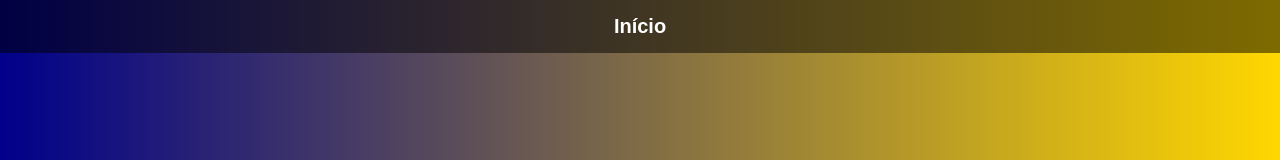
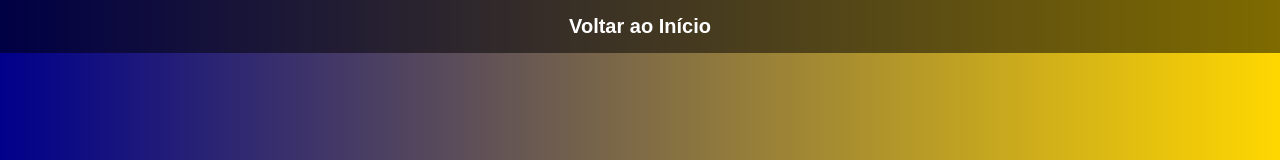
Before and after one commit to Mechph/petShop-Front, a React (Vite) app in the folder petShop-design-ponte/: page /login in a window 1280 px wide. Shown: the top 160 px of the page. Built offline with nearby package versions, Linux system fonts and the light colour scheme.

Commit message:
Update Login.jsx

```diff
--- a/petShop-design-ponte/src/pages/Login/Login.jsx
+++ b/petShop-design-ponte/src/pages/Login/Login.jsx
@@ -7,7 +7,7 @@ const Login = () => {
 <div>
 <nav className="navbar">
         <ul className="nav-list">
-          <li><Link to="/">Início</Link></li>
+          <li><Link to="/">Voltar ao Início</Link></li>
         </ul>
       </nav>
 
```
